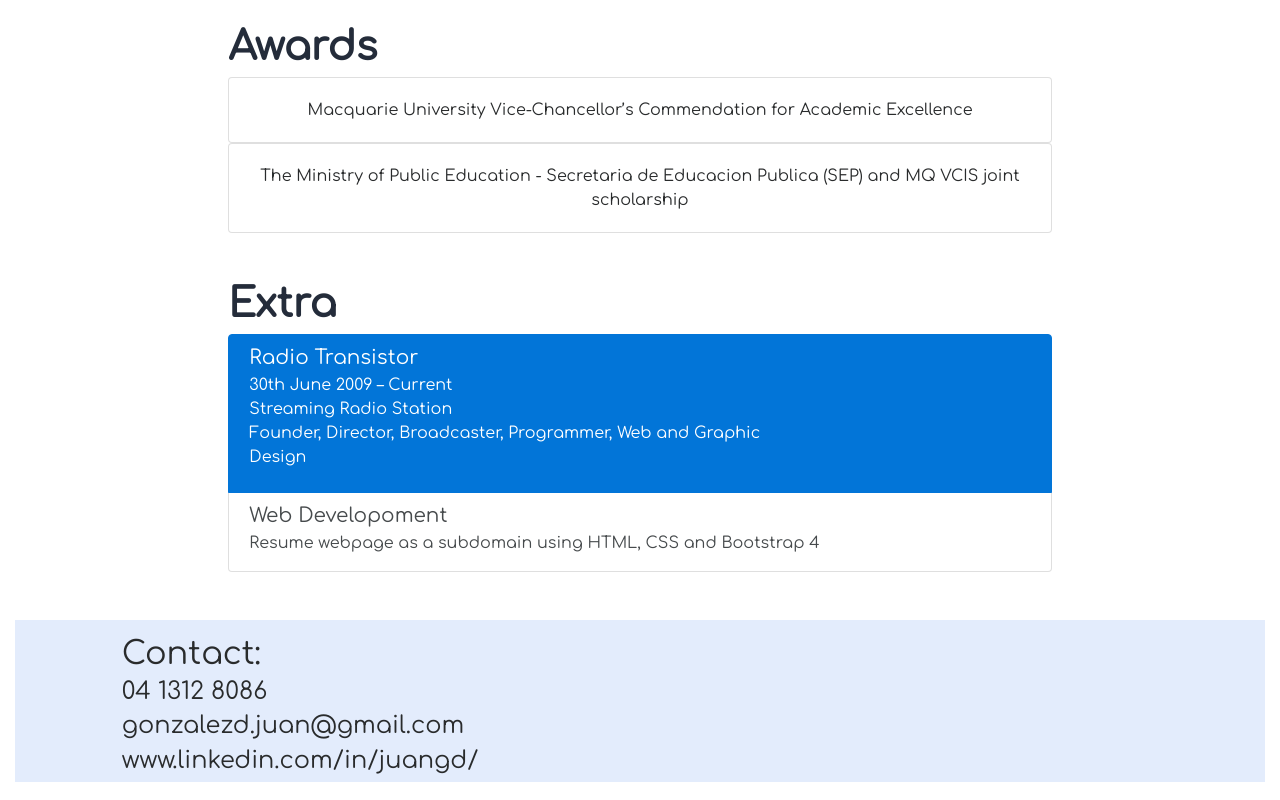
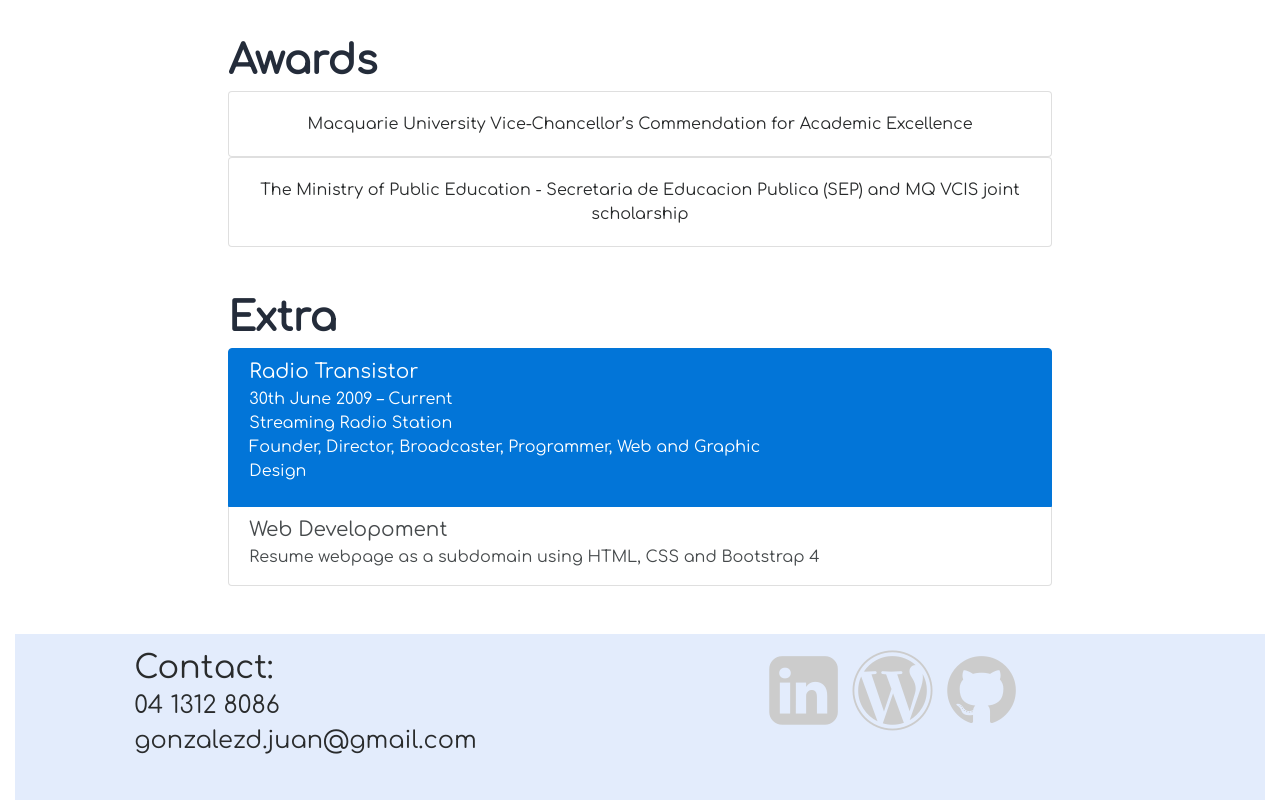
Before and after one commit to Juan-Gonzalez/resume, a plain HTML site: page index.html in a window 1280 px wide. Shown: the part 1951-2751 px from the top of the page. Drawn offline with nearby package versions, Linux system fonts and the light colour scheme; grey boxes are pictures that could not be loaded; a script that the page names is missing; a web font is replaced by a local one.

Commit message:
changes in footer

```diff
--- a/index.html
+++ b/index.html
@@ -10,6 +10,7 @@
     <link rel="stylesheet" href="bootstrap-4.0.0-alpha.6-dist/css/bootstrap.min.css">
 
     <!--    CSS  -->
+    <link rel="stylesheet" href="https://cdnjs.cloudflare.com/ajax/libs/font-awesome/4.7.0/css/font-awesome.min.css">
     <link rel="stylesheet" href="style.css">
     <link href="https://fonts.googleapis.com/css?family=Baloo+Tammudu|Comfortaa|Istok+Web|Poiret+One|Righteous|Montserrat" rel="stylesheet">
 
@@ -492,20 +493,29 @@
             </div>
           </div>
 
-          <div class="footer">
+          <footer class="footer">
+              <div class="container-fluid">
                 <div class="row">
                   <div class="col-sm-12 col-md-1"></div>
-              <div class="col-sm-12 col-md-10">
+                  <div class="col-sm-12 col-md-6">
                       <h2>Contact:</h2>
                       <h4>04 1312 8086</h4>
                       <h4>gonzalezd.juan@gmail.com</h4>
-                  <h4>www.linkedin.com/in/juangd/</h4>
+
+                      </div>
+                    <div class="col-sm-12 col-md-4">
+                        <a href="http://www.linkedin.com/in/juangd/" target="_blank"><i class="fa fa-linkedin-square fa-5x" aria-hidden="true"></i></a>
+                        <a href="http://www.radio-transistor.com" target="_blank"><i class="fa fa-wordpress fa-5x" aria-hidden="true"></i></a>
+                        <a href="https://github.com/Juan-Gonzalez" target="_blank"><i class="fa fa-github fa-5x" aria-hidden="true"></i></a>
                     </div>
                   <div class="col-sm-12 col-md-1"></div>
                   </div>
 
+              </div>
 
-          </div>
+
+
+          </footer>
 
       </div>
 
--- a/style.css
+++ b/style.css
@@ -96,7 +96,6 @@
 }
 
 .logos {
-    padding-left: 5%;
     display: block;
     margin: auto;
 }
@@ -136,3 +135,12 @@ button.edubotton {
 .myCards{
     text-align: center;
 }
+
+.fa {
+    padding-left: 10px;
+    color: #ccc;
+}
+
+.footer {
+    padding-bottom: 3%;
+}
```
Lines whose indentation alone changed are shown as unchanged.
